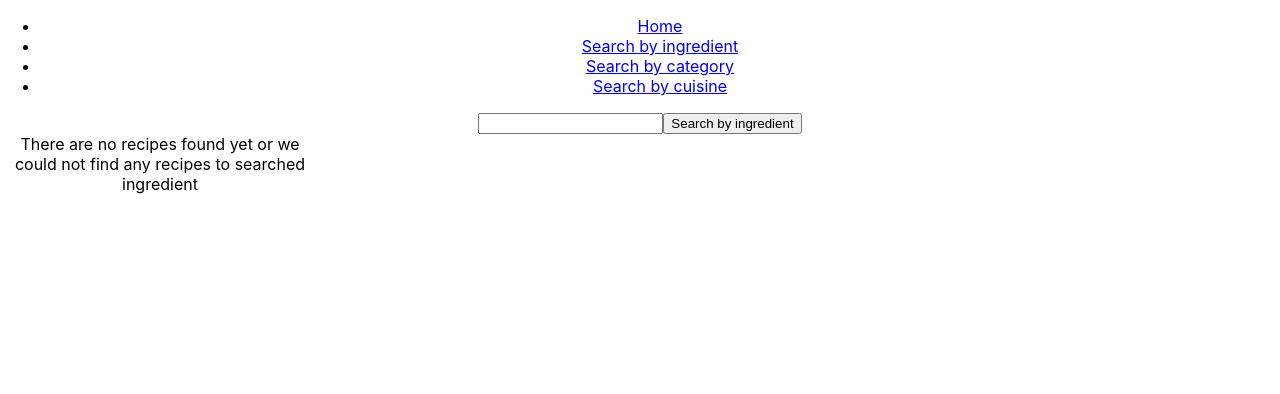
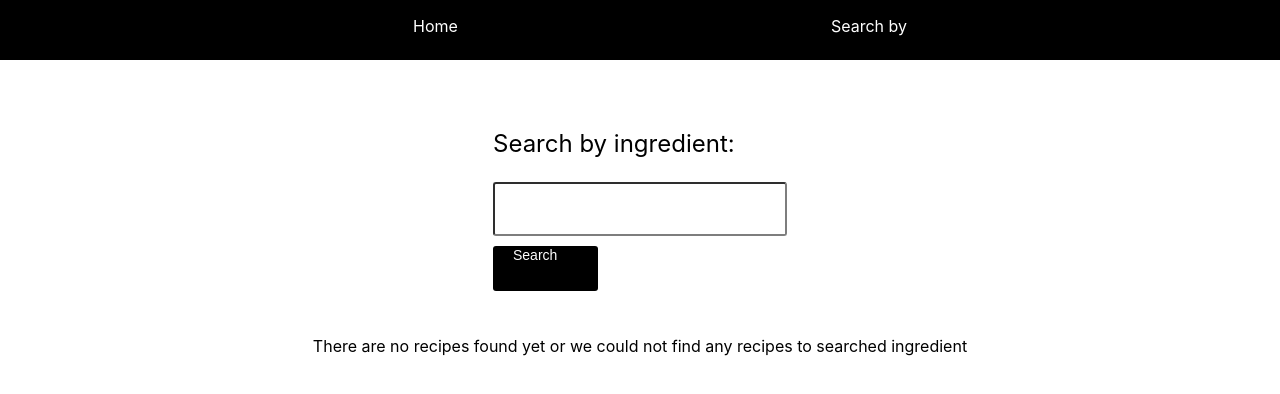
Before and after one commit to cichyadam/react-final, a React (Create React App) app in the folder client/: page /ingredient in a window 1280 px wide. Shown: the top 394 px of the page. Built offline with nearby package versions, Linux system fonts and the light colour scheme.

Commit message:
add basic styling

```diff
--- a/client/src/App.css
+++ b/client/src/App.css
@@ -1,17 +1,3 @@
-.App {
-  text-align: center;
-}
-
-.App-logo {
-  height: 40vmin;
-  pointer-events: none;
-}
-
-@media (prefers-reduced-motion: no-preference) {
-  .App-logo {
-    animation: App-logo-spin infinite 20s linear;
-  }
-}
 
 .App-header {
   background-color: #282c34;
@@ -23,16 +9,43 @@
   font-size: calc(10px + 2vmin);
   color: white;
 }
+nav{
+  width: 100%;
+  height: 60px;
+  position: fixed;
+  top: 0;
+  background-color: #000000;
+}
+nav ul{
+  display: flex;
+  justify-content: space-evenly;
+}
+nav ul li {
+  list-style: none;
+}
+nav ul li a {
+  text-decoration: none;
+  color: #fff;
 
-.App-link {
-  color: #61dafb;
 }
-
-@keyframes App-logo-spin {
-  from {
-    transform: rotate(0deg);
-  }
-  to {
-    transform: rotate(360deg);
-  }
+.dropdown{
+  position: relative;
+  display: inline-block;
 }
+.dropdownContent {
+  display: none;
+  position: absolute;
+  background-color: #000000;
+  color: #ffffff;
+  min-width: 200px;
+  box-shadow: 0px 8px 16px 0px rgba(0,0,0,0.2);
+  z-index: 1;
+}
+.dropdownContent a {
+  padding: 12px 16px;
+  text-decoration: none;
+  display: block;
+}
+.dropdown:hover .dropdownContent {
+  display: block;
+}
--- a/client/src/App.js
+++ b/client/src/App.js
@@ -19,17 +19,23 @@ function App() {
                                 <Link to="/">Home</Link>
                             </li>
                             <li>
-                                <Link to="/ingredient">Search by ingredient</Link>
+                                <div className="dropdown">
+                                    <a>Search by</a>
+                                    <div className="dropdownContent">
+                                        <Link to="/ingredient">Ingredient</Link>
+                                        <Link to="/category">Category</Link>
+                                        <Link to="/cuisine">Cuisine</Link>
+                                    </div>
+                                </div>
+
                             </li>
-                            <li>
-                                <Link to="/category">Search by category</Link>
-                            </li>
-                            <li>
-                                <Link to="/cuisine">Search by cuisine</Link>
-                            </li>
+
                         </ul>
                     </nav>
                     <Switch>
+                        <Route exact path="/">
+
+                        </Route>
                         <Route path="/ingredient">
                             <ListOfIngredients />
                         </Route>
--- a/client/src/components/ListOfCategories/ListOfCategories.js
+++ b/client/src/components/ListOfCategories/ListOfCategories.js
@@ -3,7 +3,8 @@ import { NavLink } from 'react-router-dom';
 import FilterService from '../../services/FilterService';
 import SearchService from '../../services/SearchService';
 import MoonLoader from "react-spinners/MoonLoader";
-
+import './SearchForm.css';
+import './ListOfResults.css';
 
 const ListOfCategories = () => {
     const [categories, updateCategories] = useState([]);
@@ -30,18 +31,20 @@ const ListOfCategories = () => {
     };
 
 
-    if (categories.length === 0) {
+    if (categories.length === 0 || categories.meals === null) {
         return (
-            <div>
+            <div className="loader">
                 <MoonLoader/>
             </div>
         );
     }
     return (
-        <div>
+        <div className="page">
             <form
+                className="searchForm"
                 onSubmit={(event) => handleCategory(event)}
             >
+                <p className="">Search by category:</p>
                 <select id="categories" name="categories">
                     {
                         categories.meals.map((category, index) => (
@@ -54,15 +57,12 @@ const ListOfCategories = () => {
                         ))
                     }
                 </select>
-                <button type="submit">Search by category</button>
+                <button type="submit">Search</button>
             </form>
 
             <div
                 className="recipes-container"
-                style={{
-                    display: 'grid',
-                    gridTemplateColumns: 'repeat(4,1fr)',
-                }}
+
             >
                 {(searchedCategoryRecipes.length !== 0
                     && searchedCategoryRecipes.meals.map((recipe) => (
@@ -81,7 +81,7 @@ const ListOfCategories = () => {
                         </div>
                     ))
                 ) || (
-                    <div>There are no recipes matching your criteria</div>
+                    <div className="noResult">There are no recipes matching your criteria</div>
                 )}
             </div>
         </div>
--- /dev/null
+++ b/client/src/components/ListOfCategories/ListOfResults.css
@@ -0,0 +1,35 @@
+.noResult{
+    text-align: center;
+    grid-column: 1/-1;
+}
+.loader{
+    padding: 80px 0;
+    position: absolute;
+    left: 50%;
+    margin-left: -50px;
+}
+.page{
+    padding: 80px 0;
+}
+.recipes-container{
+    display: grid;
+    grid-template-columns: repeat(4,1fr);
+}
+.recipes-container div{
+    display: flex;
+    flex-direction: column;
+    align-items: center;
+    margin: 10px 0;
+}
+.recipes-container button{
+    background-color: #000000;
+    color: #fff;
+    border-radius: 3px;
+    height: 25px;
+    width: 115px;
+    padding-left: 20px;
+    padding-right: 20px;
+    font-size: 14px;
+    border: none;
+    margin: 10px 0;
+}
--- /dev/null
+++ b/client/src/components/ListOfCategories/SearchForm.css
@@ -0,0 +1,41 @@
+.searchForm{
+    display: grid;
+    justify-items: start;
+    justify-content: center;
+    padding: 25px 0;
+}
+.searchForm p{
+    font-size: 24px;
+}
+.searchForm input:focus{
+    outline: none;
+}
+.searchForm select,
+.searchForm input
+{
+    height: 45px;
+    width: 250px;
+    background-color: #fff;
+    border-radius: 3px;
+    padding-left: 20px;
+    padding-right: 20px;
+    font-size: 16px;
+    color: #191919;
+    line-height: 25px;
+    opacity: .94;
+    padding-top: 4px;
+}
+.searchForm button{
+    background-color: #000000;
+    color: #fff;
+    border-radius: 3px;
+    height: 45px;
+    width: 105px;
+    padding-left: 20px;
+    padding-right: 20px;
+    display: grid;
+    justify-items: start;
+    font-size: 14px;
+    border: none;
+    margin: 10px 0;
+}
--- a/client/src/components/ListOfCuisines/ListOfCuisines.js
+++ b/client/src/components/ListOfCuisines/ListOfCuisines.js
@@ -3,6 +3,7 @@ import { NavLink } from 'react-router-dom';
 import FilterService from '../../services/FilterService';
 import SearchService from '../../services/SearchService';
 import {MoonLoader} from "react-spinners";
+import '../ListOfCategories/SearchForm.css'
 
 const ListOfCuisines = () => {
     const [cuisines, updateCuisines] = useState([]);
@@ -29,17 +30,19 @@ const ListOfCuisines = () => {
         }
     };
 
-    if (cuisines.length === 0) {
+    if (cuisines.length === 0 || cuisines.meals === null) {
         return (
-            <div>
+            <div className="loader">
                 <MoonLoader/>
             </div>
         );
     } return (
-        <div>
+        <div className="page">
             <form
+                className="searchForm"
                 onSubmit={(event) => handleCuisine(event)}
             >
+                <p className="">Search by cuisine:</p>
                 <select id="cuisines" name="cuisines">
                     {
                         cuisines.meals.map((cuisine, index) => (
@@ -52,7 +55,7 @@ const ListOfCuisines = () => {
                         ))
                     }
                 </select>
-                <button type="submit">Search by cuisine</button>
+                <button type="submit">Search</button>
             </form>
             <div
                 className="recipes-container"
--- a/client/src/components/ListOfIngredients/ListOfIngredients.js
+++ b/client/src/components/ListOfIngredients/ListOfIngredients.js
@@ -1,6 +1,7 @@
 import React, { useState } from 'react';
 import { NavLink } from 'react-router-dom';
 import SearchService from '../../services/SearchService';
+import '../ListOfCategories/SearchForm.css'
 
 const ListOfIngredients = () => {
     const [searchedIngredientRecipes, setSearchedIngredient] = useState([]);
@@ -19,13 +20,14 @@ const ListOfIngredients = () => {
     };
 
     return (
-        <div>
+        <div className="page">
             <form
                 className="searchForm"
                 onSubmit={(event) => handleIngredient(event)}
             >
+                <p>Search by ingredient:</p>
                 <input id="ingredientSearch" type="text" />
-                <button type="submit">Search by ingredient</button>
+                <button type="submit">Search</button>
             </form>
             <div
                 className="recipes-container"
@@ -52,7 +54,7 @@ const ListOfIngredients = () => {
                         </div>
                     ))
                 ) || (
-                    <div>There are no recipes found yet or we could not find any recipes to searched ingredient</div>
+                    <div className="noResult">There are no recipes found yet or we could not find any recipes to searched ingredient</div>
                 )}
             </div>
         </div>
--- /dev/null
+++ b/client/src/components/Recipe/RecipePage.css
@@ -0,0 +1,12 @@
+.Recipe{
+    padding: 0 60px;
+    display: grid;
+    grid-template-columns: repeat(2,1fr);
+}
+.Recipe img{
+    width: 80%;
+}
+.strong{
+    font-weight: bold;
+    font-size: 20px;
+}
--- a/client/src/components/Recipe/RecipePage.js
+++ b/client/src/components/Recipe/RecipePage.js
@@ -1,6 +1,8 @@
 import React, { useState, useEffect } from 'react';
 import RecipeService from '../../services/RecipeService';
 import MoonLoader from "react-spinners/MoonLoader";
+import '../ListOfCategories/ListOfResults.css'
+import './RecipePage.css'
 
 
 const RecipePage = (props) => {
@@ -21,7 +23,7 @@ const RecipePage = (props) => {
 
     if (recipe == null) {
         return (
-            <div>
+            <div className="loader">
                 <MoonLoader/>
             </div>
         );
@@ -45,12 +47,17 @@ const RecipePage = (props) => {
     }
     ingredients.pop();
     return (
+        <div className="page">
             <div className="Recipe">
-            <h2>{recipeToShow.strMeal}</h2>
+                <div className="image">
                     <img
                         src={recipeToShow.strMealThumb}
                         alt={recipeToShow.strMeal}
                     />
+                </div>
+                <div className="instructions">
+                    <h2>{recipeToShow.strMeal}</h2>
+                    <p className="strong">Ingredients:</p>
                     <ul>
                         {ingredients.map((ingredient) => (
                             <li key={ingredient.id}>
@@ -60,7 +67,10 @@ const RecipePage = (props) => {
                             </li>
                         ))}
                     </ul>
+                    <p className="strong">Instructions:</p>
                     <p>{recipeToShow.strInstructions}</p>
+                </div>
+            </div>
         </div>
 
     );
--- a/client/src/services/api.js
+++ b/client/src/services/api.js
@@ -1,7 +1,7 @@
 import axios from 'axios';
 
 const api = axios.create({
-    baseURL: 'http://localhost:4000/',
+    baseURL: 'http://localhost:8001/',
     headers: {
         'Access-Control-Allow-Origin': '*',
         'Content-Type': 'application/json',
```
Lines whose indentation alone changed are shown as unchanged.
